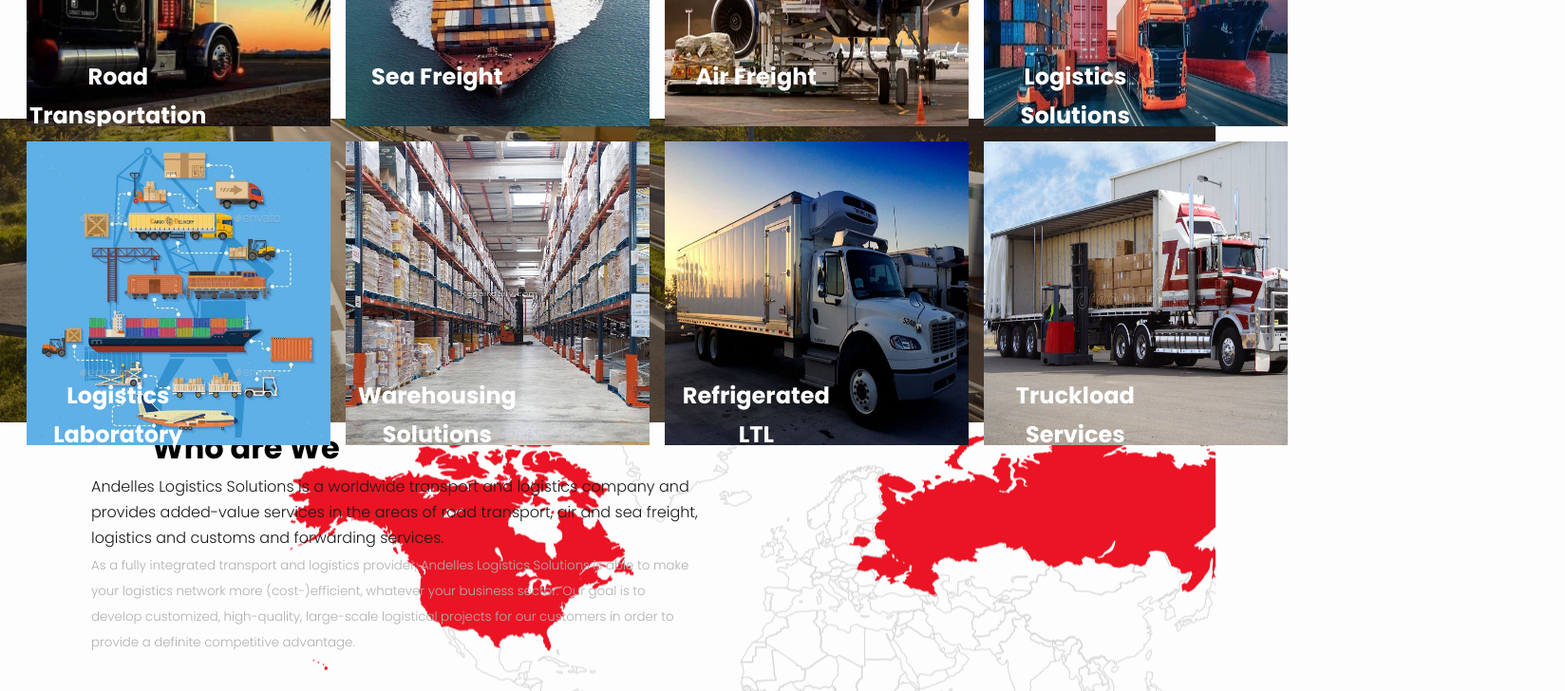
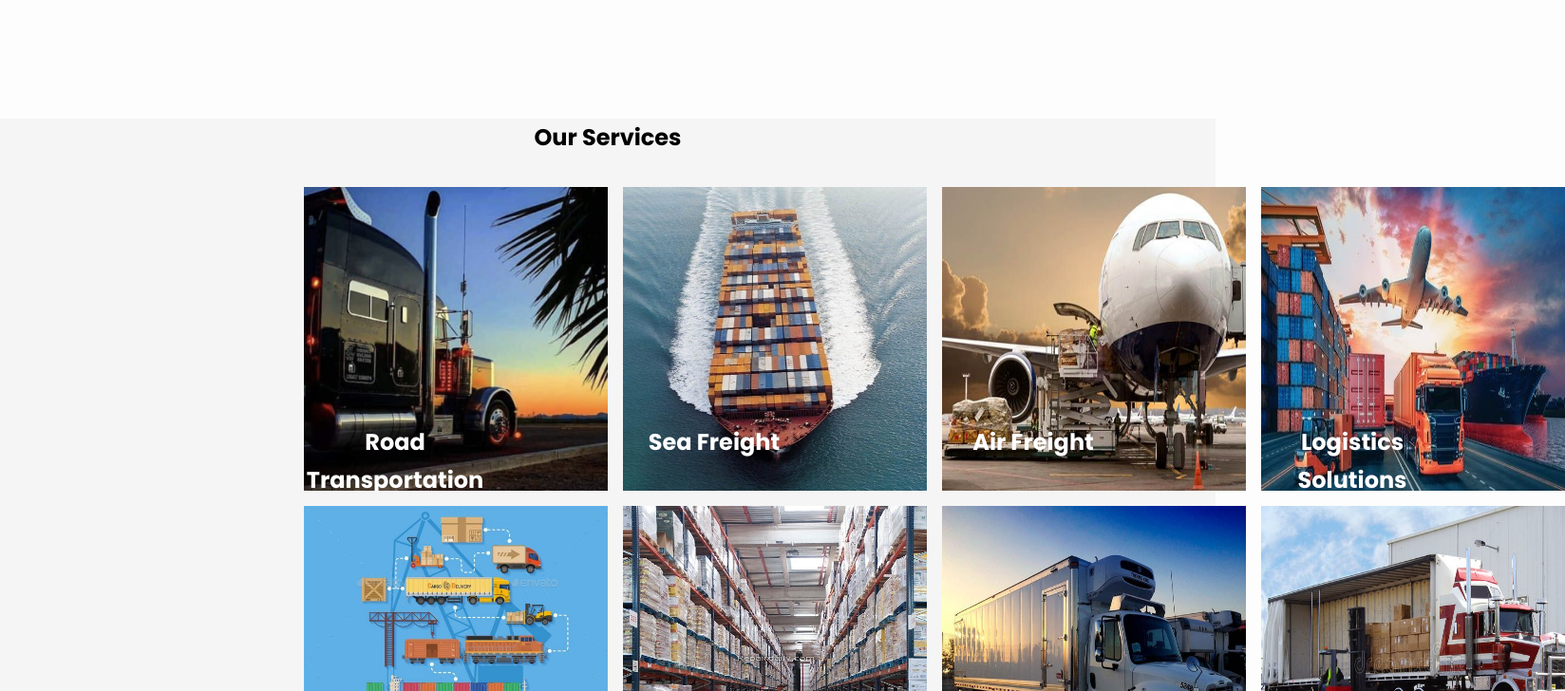
Before and after one commit to Roche001/Logistics-company, a React (Create React App) app: page / in a window 1280 px wide. Shown: the part 1280-2008 px from the top of the page at 95% size, 1648 px wide, since content can reach past the window. Built offline with nearby package versions, Linux system fonts and the light colour scheme.

Commit message:
update changes

```diff
--- a/src/components/home/Home.css
+++ b/src/components/home/Home.css
@@ -70,11 +70,11 @@
   color: #c62828;
   font-size: 3rem;
 }
-.services {
+.company {
   background: #f5f5f5;
   height: 85vh;
 }
-.services h4 {
+.company h4 {
   display: flex;
   justify-content: center;
   font-size: 1.5rem;
--- a/src/components/home/Home.jsx
+++ b/src/components/home/Home.jsx
@@ -79,7 +79,7 @@
           </div>
         </div>
       </div>
-      <div className="services">
+      <div className="company">
         <h4>Our Services</h4>
         <div className="service-items">
           <div className="services-one">
```
